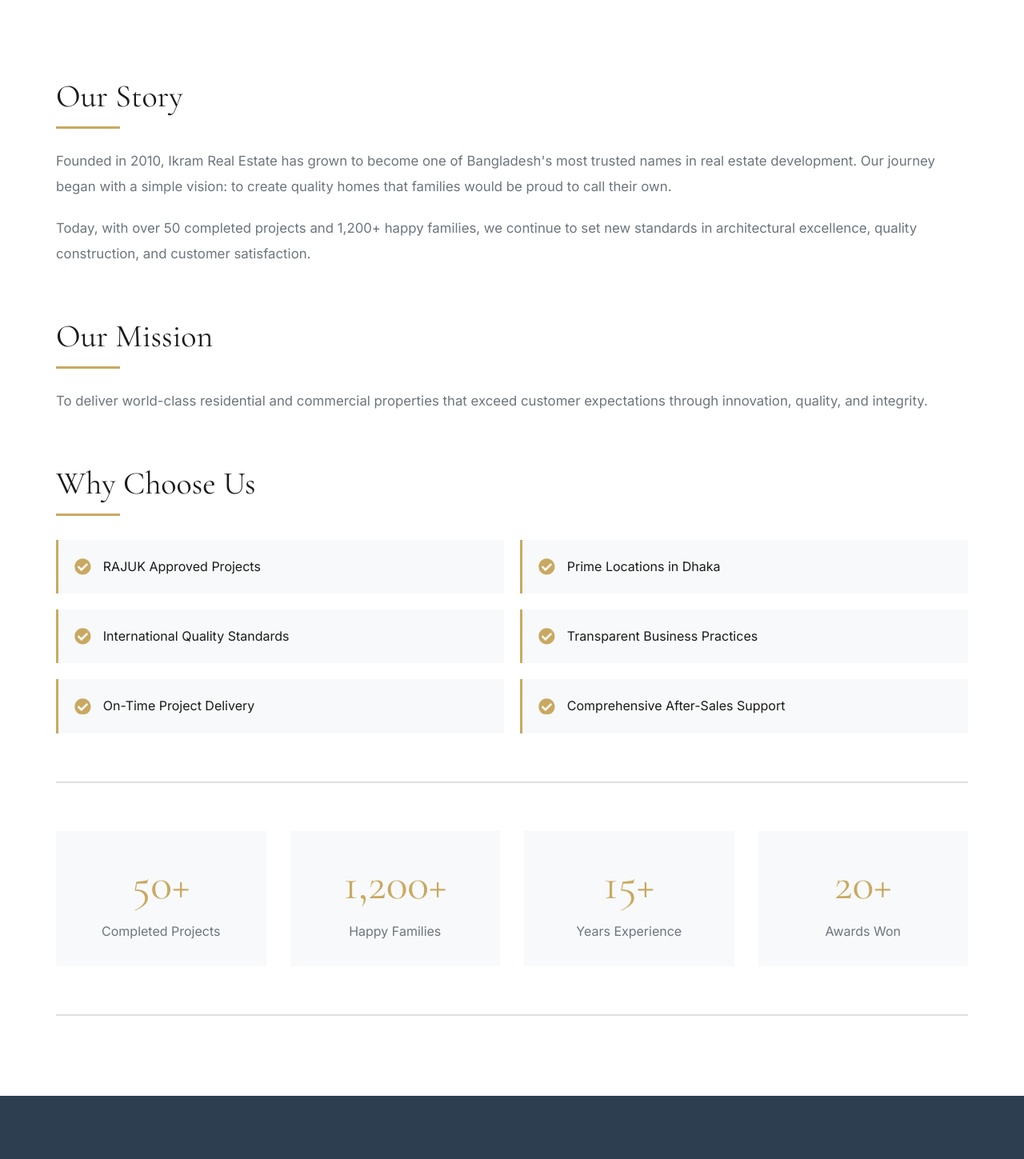
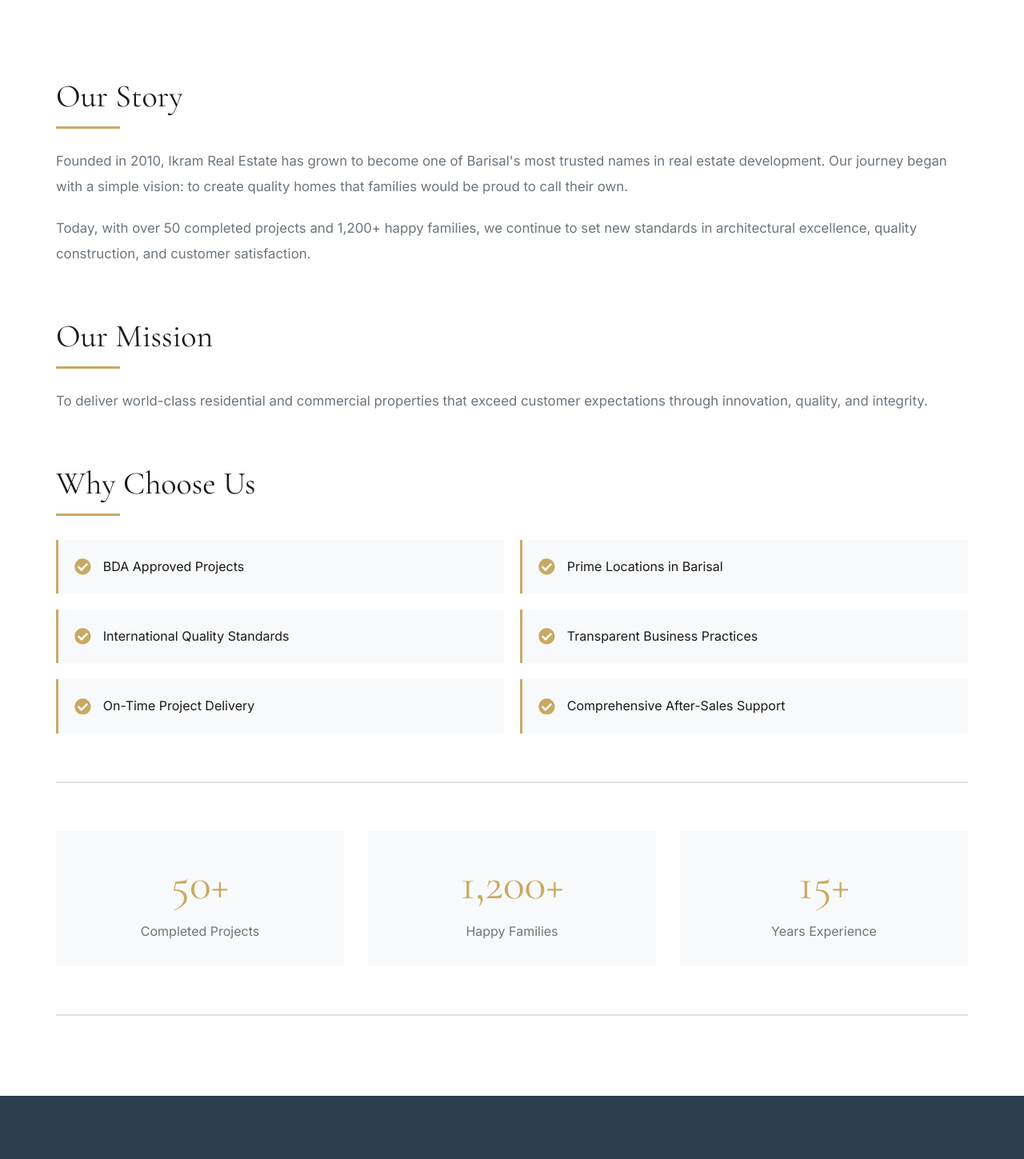
Before and after one commit to Rafsun-Islam/IkramRealEstate, a React (Vite) app: page /about in a window 1280 px wide. Shown: the part 437-1886 px from the top of the page at 80% size. Built offline with nearby package versions, Linux system fonts and the light colour scheme.

Commit message:
Text Change

```diff
--- a/src/pages/About.jsx
+++ b/src/pages/About.jsx
@@ -14,7 +14,7 @@
         <section className="content-section">
           <h2>Our Story</h2>
           <p>
-            Founded in 2010, Ikram Real Estate has grown to become one of Bangladesh's
+            Founded in 2010, Ikram Real Estate has grown to become one of Barisal's
             most trusted names in real estate development. Our journey began with a simple
             vision: to create quality homes that families would be proud to call their own.
           </p>
@@ -38,11 +38,11 @@
           <div className="feature-list">
             <div className="feature-list-item">
               <FaCheckCircle />
-              <span>RAJUK Approved Projects</span>
+              <span>BDA Approved Projects</span>
             </div>
             <div className="feature-list-item">
               <FaCheckCircle />
-              <span>Prime Locations in Dhaka</span>
+              <span>Prime Locations in Barisal</span>
             </div>
             <div className="feature-list-item">
               <FaCheckCircle />
@@ -76,10 +76,7 @@
             <h3>15+</h3>
             <p>Years Experience</p>
           </div>
-          <div className="stat-box">
-            <h3>20+</h3>
-            <p>Awards Won</p>
-          </div>
+
         </section>
       </div>
     </div>
--- a/src/pages/Page.css
+++ b/src/pages/Page.css
@@ -119,7 +119,7 @@
 /* Stats Section */
 .stats-section {
   display: grid;
-  grid-template-columns: repeat(4, 1fr);
+  grid-template-columns: repeat(3, 1fr);
   gap: 30px;
   margin-top: 60px;
   padding: 60px 0;
```
